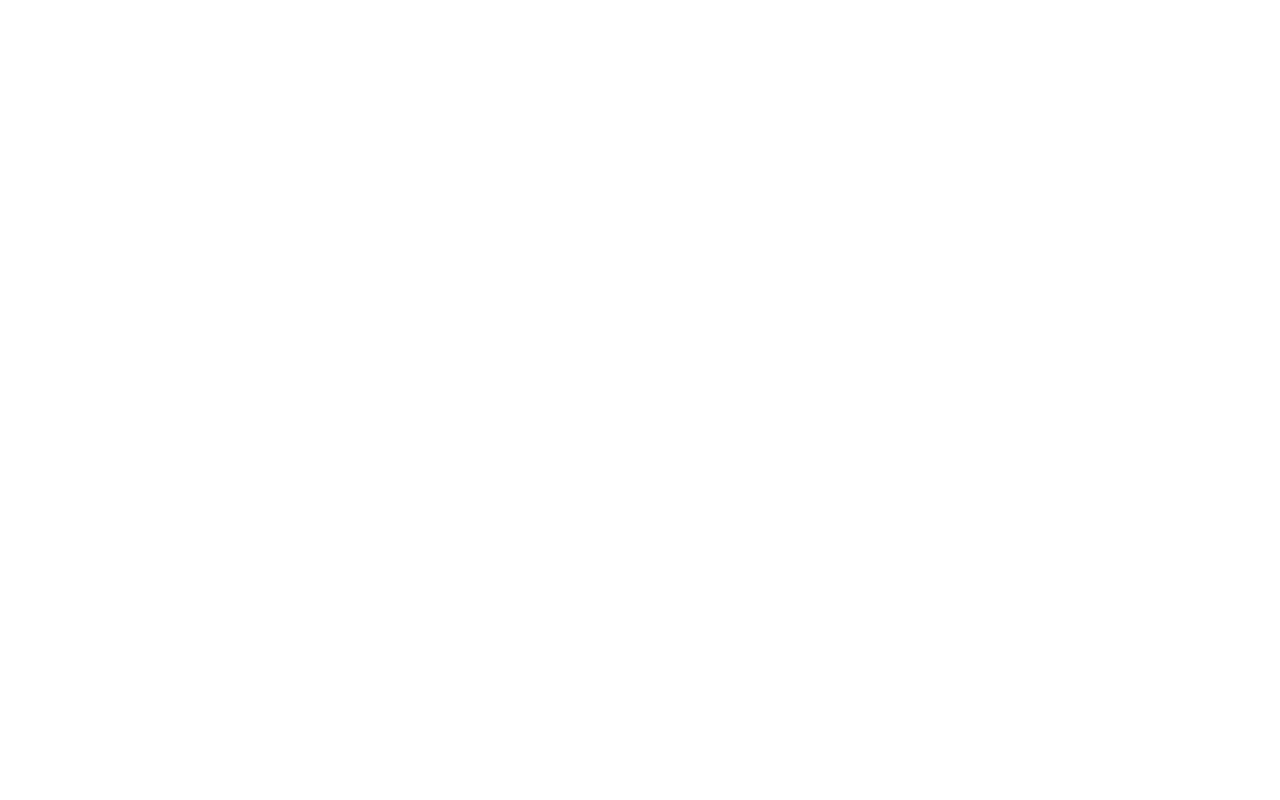
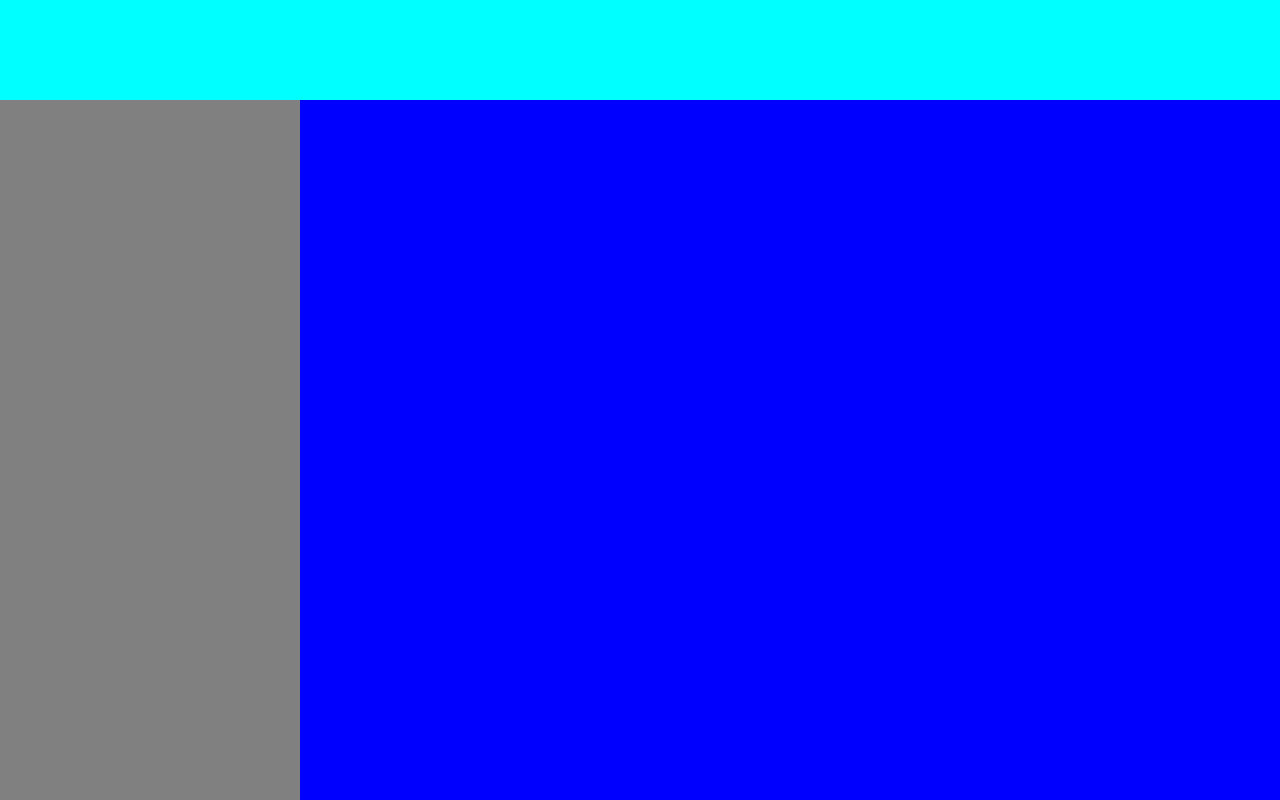
Before and after one commit to OverlordGummyBear/todo_list, a website built with webpack: page src/index.html in a window 1280 px wide. Built offline with nearby package versions, Linux system fonts and the light colour scheme.

Commit message:
Make basic layout and styling

```diff
--- a/src/index.html
+++ b/src/index.html
@@ -3,9 +3,21 @@
 <head>
     <meta charset="UTF-8">
     <meta name="viewport" content="width=device-width, initial-scale=1.0">
-    <title>Template</title>
+    <title>Todo List</title>
 </head>
 <body>
+    <div class="layout-container">
+        <div class="header">
 
+        </div>
+
+        <div class="sidepanel">
+
+        </div>
+
+        <div class="task-container">
+
+        </div>
+    </div>
 </body>
 </html>
--- a/src/styles.css
+++ b/src/styles.css
@@ -0,0 +1,29 @@
+body, html{
+    margin: 0px;
+    padding: 0px;
+    box-sizing: border-box;
+}
+
+body{
+    height: 100vh;
+}
+
+.layout-container{
+    height: 100%;
+    display: grid;
+    grid-template-columns: 300px 1fr;
+    grid-template-rows: 100px 1fr;
+}
+
+.header{
+    background-color: aqua;
+    grid-column: 1 / -1;
+}
+
+.sidepanel{
+    background-color: grey;
+}
+
+.task-container{
+    background-color: blue;
+}
```
Also changed, not shown: src/index.js (+8 -5 lines).
